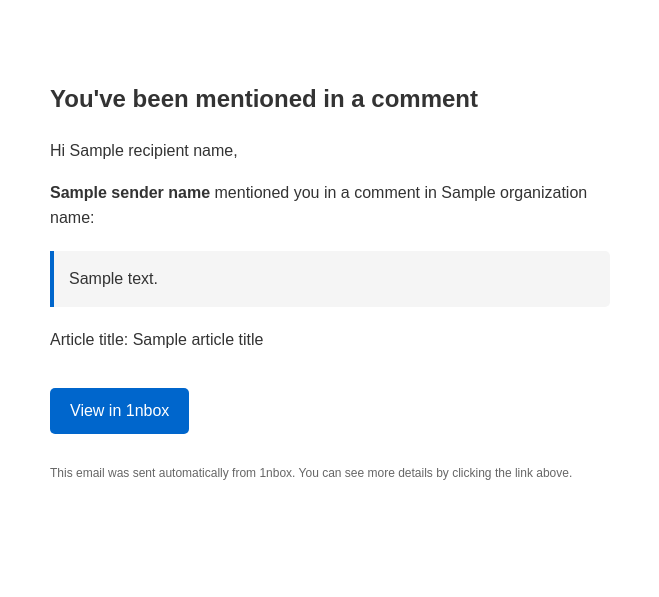
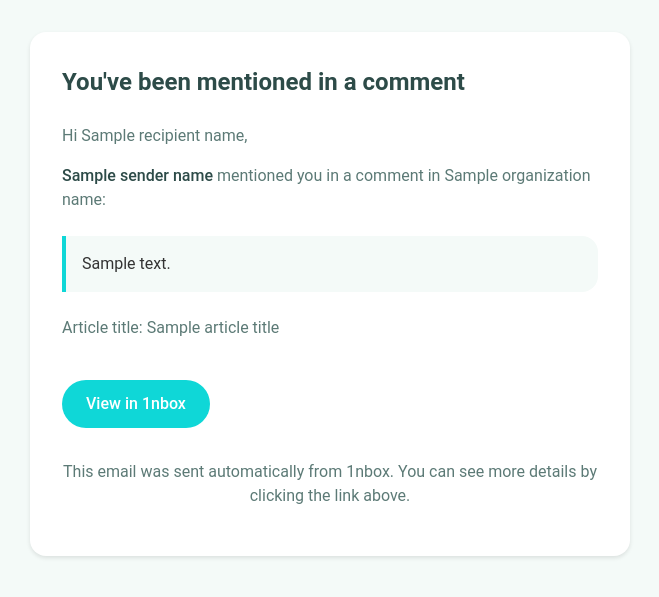
Before and after one commit to c0ughman/1nbox, a Django app: template _1nbox_ai/templates/mention_notification.html in a window 1280 px wide. Shown: the top 597 px of the page, without its empty margins (310-969 px from the left). Run offline with Django 5.2, Linux system fonts and the light colour scheme; the template is opened without the code that fills it: most values are stand-ins (such as "Sample title", 1, 10 or a date in 2020); parts of the project's set-up code (start-up, migrations or seed data) failed here and were passed over.

Commit message:
Making beautiful

```diff
--- a/_1nbox_ai/templates/mention_notification.html
+++ b/_1nbox_ai/templates/mention_notification.html
@@ -2,52 +2,91 @@
 <html>
 <head>
     <meta charset="utf-8">
+    <meta name="viewport" content="width=device-width, initial-scale=1.0">
     <style>
+        /* Reset */
+        * {
+            margin: 0;
+            padding: 0;
+            box-sizing: border-box;
+        }
+
+        /* Base Styles */
         body {
-            font-family: Arial, sans-serif;
-            line-height: 1.6;
-            color: #333;
+            font-family: 'Roboto', Arial, sans-serif;
+            line-height: 1.5;
+            color: #333333;
+            background-color: #F4FAF8;
+            -webkit-font-smoothing: antialiased;
+            -moz-osx-font-smoothing: grayscale;
+        }
+
+        /* Container */
+        .container {
             max-width: 600px;
-            margin: 0 auto;
-            padding: 20px;
+            margin: 32px auto;
+            padding: 32px;
+            background-color: #FFFFFF;
+            border-radius: 16px;
+            box-shadow: 0 2px 4px rgba(0, 0, 0, 0.1);
         }
-        .container {
-            background-color: #ffffff;
-            border-radius: 5px;
-            padding: 20px;
-            margin-top: 20px;
+
+        /* Typography */
+        h2 {
+            font-family: 'Roboto', Arial, sans-serif;
+            color: #2D4B48;
+            font-size: 24px;
+            margin-bottom: 24px;
+            font-weight: 700;
         }
-        .header {
-            margin-bottom: 20px;
+
+        p {
+            color: #5C7A76;
+            font-size: 16px;
+            margin-bottom: 16px;
         }
+
+        strong {
+            color: #2D4B48;
+            font-weight: 500;
+        }
+
+        /* Comment Box */
         .comment {
-            background-color: #f5f5f5;
-            border-left: 4px solid #0066cc;
-            padding: 15px;
-            margin: 20px 0;
-            border-radius: 0 5px 5px 0;
+            background-color: #F4FAF8;
+            border-left: 4px solid #0FD7D7;
+            padding: 16px;
+            margin: 24px 0;
+            border-radius: 0 16px 16px 0;
         }
+
+        /* Button */
         .button {
             display: inline-block;
-            padding: 10px 20px;
-            background-color: #0066cc;
-            color: #ffffff;
+            padding: 12px 24px;
+            background-color: #0FD7D7;
+            color: #FFFFFF;
             text-decoration: none;
-            border-radius: 5px;
-            margin-top: 20px;
+            border-radius: 9999px;
+            font-weight: 500;
+            margin-top: 24px;
+            transition: all 0.2s ease;
         }
+
+
+        /* Footer */
         .footer {
-            margin-top: 30px;
-            font-size: 12px;
-            color: #666;
+            margin-top: 32px;
+            font-size: 14px;
+            color: #94A3B8;
+            text-align: center;
         }
+
     </style>
 </head>
 <body>
     <div class="container">
-        <div class="header">
-            <h2>You've been mentioned in a comment</h2>
-        </div>
+        <h2>You've been mentioned in a comment</h2>
 
         <p>Hi {{ recipient_name }},</p>
 
```
